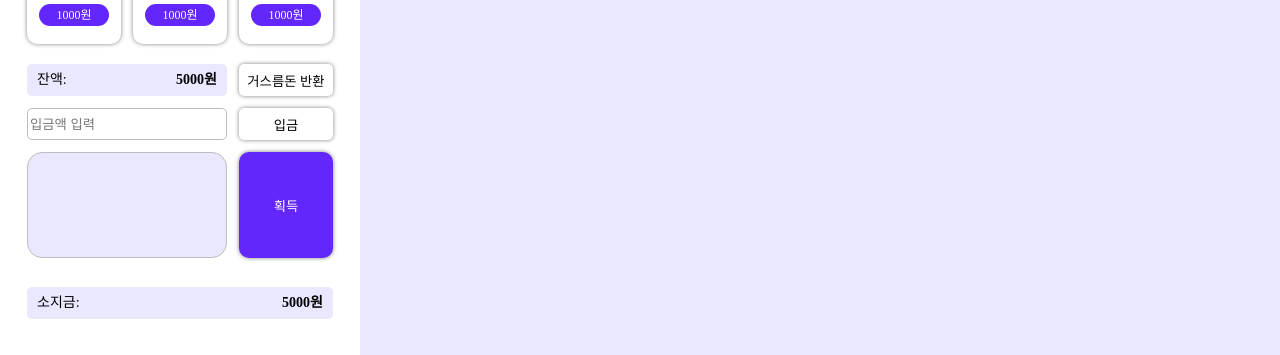
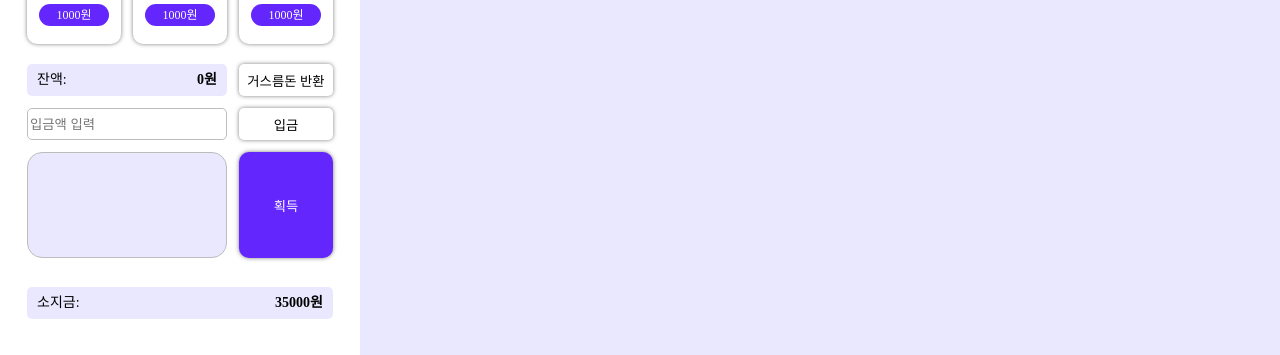
Before and after one commit to af-99-project/vending-machine, a React (Create React App) app in the folder alves/: page / in a window 1280 px wide. Shown: the part 295-650 px from the top of the page. Built offline with nearby package versions, Linux system fonts and the light colour scheme.

Commit message:
소지금 수정했다 개쉐이야

```diff
--- a/alves/src/App.js
+++ b/alves/src/App.js
@@ -41,7 +41,8 @@ function App() {
         }
     ];
 
-    const [balance, setBalance] = useState(5000);
+    const [balance, setBalance] = useState(0);
+    const [Cash, setCash] = useState(35000);
     const [inputAmount, setInputAmount] = useState('');
     const [miniPurchasedItems, setMiniPurchasedItems] = useState([]);
     const [mainPurchasedItems, setMainPurchasedItems] = useState([]);
@@ -73,6 +74,12 @@ function App() {
                     <Route
                         path="/"
                         element={<> < Machine
+                        Cash= {
+                            Cash
+                        }
+                        setCash = {
+                            setCash
+                        }
                         balance = {
                             balance
                         }
@@ -103,7 +110,7 @@ function App() {
                         />
                             <div className="money-area">
                                 <div className="money-box">
-                                    <span>소지금:</span > <span className="strong">{balance}원</span>
+                                    <span>소지금:</span > <span className="strong">{Cash}원</span>
                     </div>
                 </div>
                 <div className="get-cola-area">
--- a/alves/src/machine.js
+++ b/alves/src/machine.js
@@ -3,6 +3,8 @@ import "./App.css";
 import"./reset.css";
 
 const Machine = ({
+    Cash,
+    setCash,
     balance,
     setBalance,
     inputAmount,
@@ -16,8 +18,14 @@ const Machine = ({
     const handleDeposit = () => {
         const amount = parseInt(inputAmount, 10);
         if (!isNaN(amount) && amount > 0) {
-            setBalance(balance + amount);
+            setBalance(balance + amount)
+            setCash(Cash-amount)
+
             setInputAmount('');
+
+            console.log("amount",amount);
+            console.log("balance",balance);
+            console.log("Cash", Cash);
         } else {
             alert("입금액을 입력해주세요.");
         }
@@ -101,6 +109,7 @@ const Machine = ({
         const value = e.target.value;
         if (/^\d*$/.test(value)) {
             setInputAmount(value);
+
         }
     };
 
```
